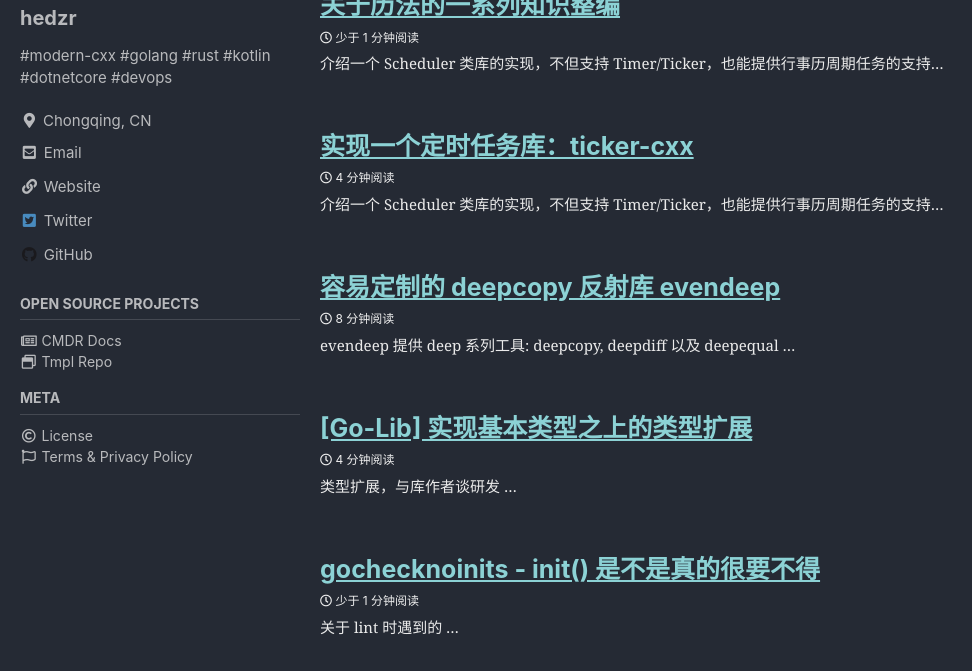
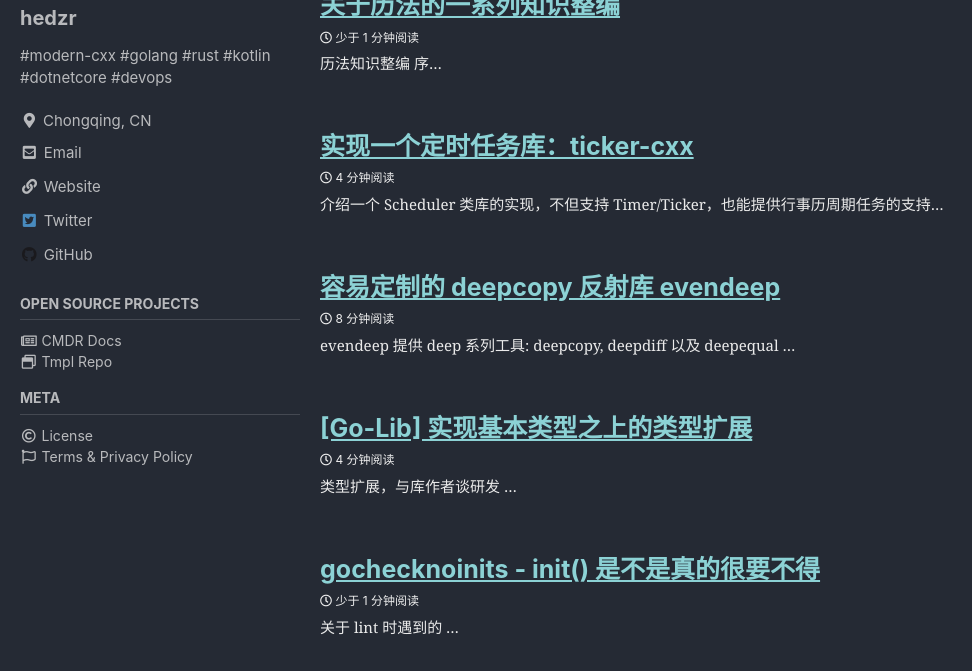
Before and after one commit to hedzr/hedzr.github.io, a Jekyll site: the page built from index.html, in a window 1280 px wide and 900 px high, cut to the strip 229-900 px from the top of the window. Shown: the whole strip, without its empty margins (0-972 px from the left). Built offline with Jekyll 4.4.1, drawn with Linux system fonts in a browser that asks for light colours; cached includes are drawn as plain includes; some web fonts are replaced; the list of posts is cut into pages by our own code.

Commit message:
fix excerpt

```diff
--- a/_posts/2022-08-01-about-legal-calendar.md
+++ b/_posts/2022-08-01-about-legal-calendar.md
@@ -9,11 +9,11 @@ categories: c++ algorithm
 comments: true
 toc: true
 header:
-  teaser: https://cdn.jsdelivr.net/gh/hzimg/blog-pics@master/uPic/image-20220728173918324.png
+  teaser: https://cdn.jsdelivr.net/gh/hzimg/blog-pics@master/uPic/800px-World_Time_Zones_Map.png
   overlay_image: /assets/images/3953273590_704e3899d5_m.jpg
   overlay_filter: rgba(16, 16, 32, 0.73)
 excerpt: >-
-  介绍一个 Scheduler 类库的实现，不但支持 Timer/Ticker，也能提供行事历周期任务的支持...
+  历法知识整编 序...
 ---
 
 
```
Also changed, not shown: other parts of _posts/2022-08-01-about-legal-calendar.md (+1 -1 lines).
